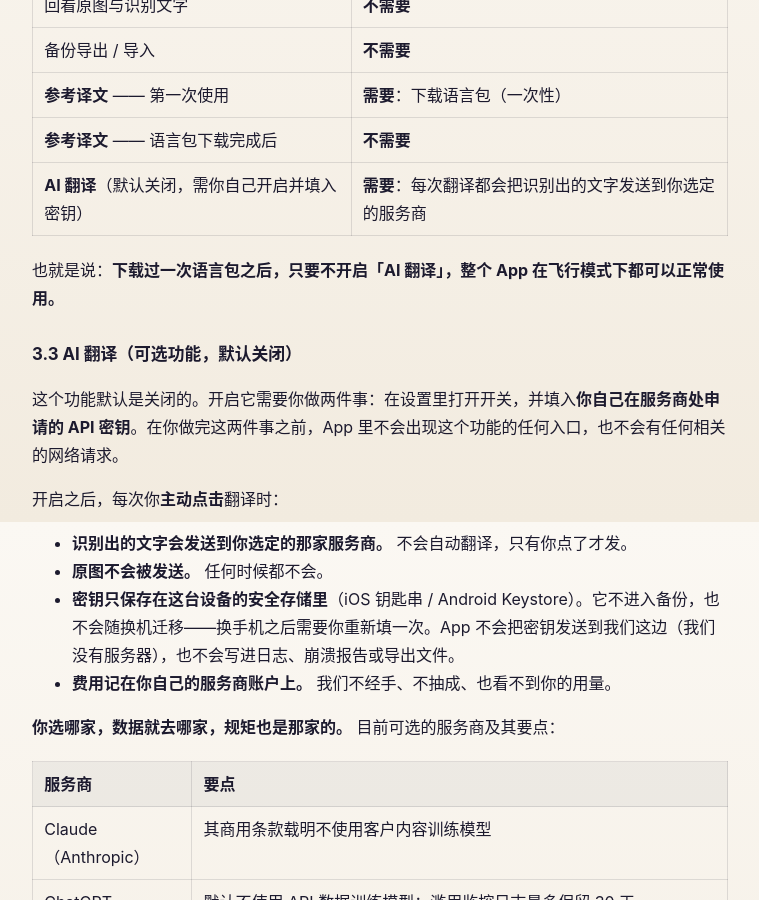
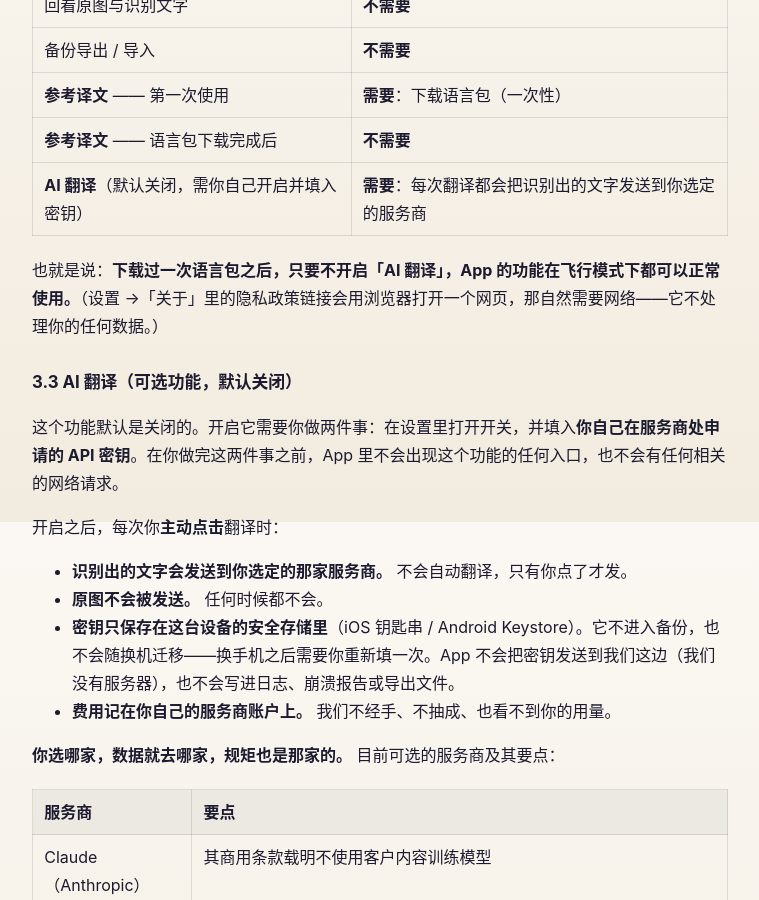
Before and after one commit to kotobasnap/kotobasnap.github.io, a Jekyll site: the page built from privacy/index.md, in a window 1280 px wide and 900 px high, scrolled down 3078 px. Shown: the whole window, without its empty margins (260-1019 px from the left). Built offline with Jekyll 4.4.1, drawn with Linux system fonts in a browser that asks for light colours; some of the changed text lies outside the part shown.

Commit message:
sync: 隐私政策 §3.2 结论句 —— 「整个 App」是假的
来源：goodboy0924/kotoba-snap-app PR #428（已合入 dev，8650e09）。

设置 →「关于」→ 隐私政策，点了会用外部浏览器打开本站。飞行模式下点它
会得到浏览器报错，所以那句带绝对词的结论不成立，两个语种都是。

只改结论句，不加表行：表列的是「处理你数据的功能」，链接跳浏览器不是；
假话在那个绝对词里，就在那里修。

顶部日期 2026-08-13 -> 2026-08-19。

顺带修英文版一个 typo：Last updated 冒号后缺一个空格（`updated:2026`），
app 仓库那份有空格，两边现在一致。

同步后与 app 仓库正文逐行比对过，剩余差异只有「本文件是编辑源」那个说明
块——它是给编辑者的，本来就不该出现在线上正文里。

Co-Authored-By: Claude Opus 5 <noreply@anthropic.com>

```diff
--- a/privacy/index.md
+++ b/privacy/index.md
@@ -102,7 +102,7 @@ Kotoba Snap（以下称「本应用」）是一款日语单词学习工具：你
 | **参考译文** —— 语言包下载完成后 | **不需要** |
 | **AI 翻译**（默认关闭，需你自己开启并填入密钥） | **需要**：每次翻译都会把识别出的文字发送到你选定的服务商 |
 
-也就是说：**下载过一次语言包之后，只要不开启「AI 翻译」，整个 App 在飞行模式下都可以正常使用。**
+也就是说：**下载过一次语言包之后，只要不开启「AI 翻译」，App 的功能在飞行模式下都可以正常使用。**（设置 →「关于」里的隐私政策链接会用浏览器打开一个网页，那自然需要网络——它不处理你的任何数据。）
 
 ### 3.3 AI 翻译（可选功能，默认关闭）
 
```
Also changed, not shown: other parts of privacy/index.md (+1 -1 lines), privacy/en/index.md (+2 -2 lines).
